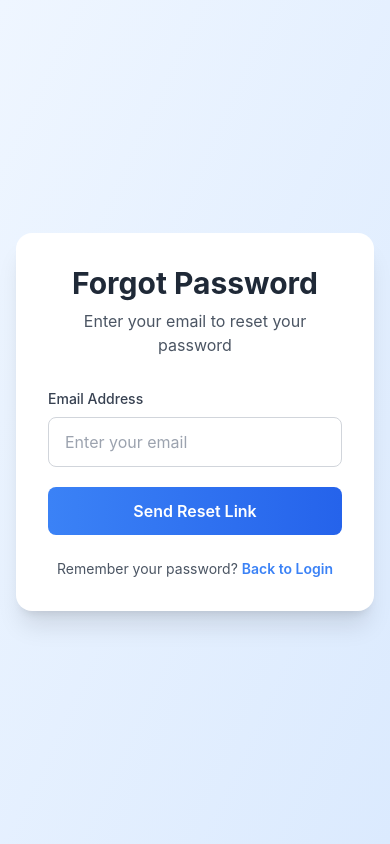
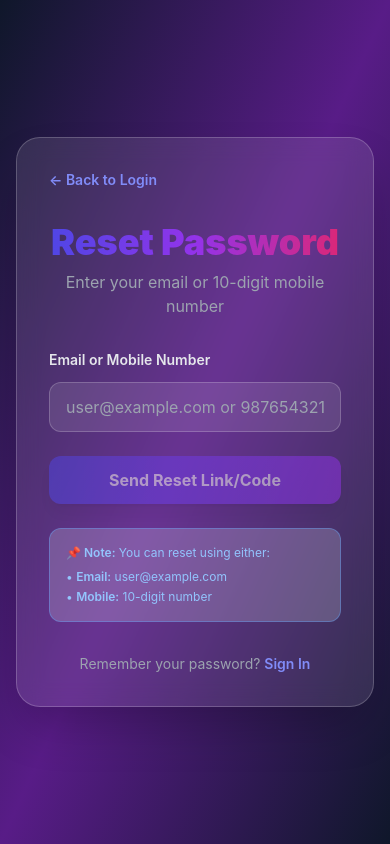
Before and after one commit to nikita9814/IntershipProject, a Next.js app: page /forgot-password in a window 390 px wide. Built offline with nearby package versions, Linux system fonts and the light colour scheme.

Commit message:
Fix password reset validation - support both email and mobile number

```diff
--- a/app/forgot-password/page.tsx
+++ b/app/forgot-password/page.tsx
@@ -4,34 +4,73 @@ import { useState, FormEvent, ChangeEvent } from 'react';
 import Link from 'next/link';
 
 export default function ForgotPassword() {
-  const [email, setEmail] = useState('');
+  const [contact, setContact] = useState('');
   const [loading, setLoading] = useState(false);
-  const [message, setMessage] = useState('');
+  const [error, setError] = useState('');
+  const [success, setSuccess] = useState('');
   const [submitted, setSubmitted] = useState(false);
+  const [resetType, setResetType] = useState<'email' | 'mobile' | ''>('');
 
   const handleChange = (e: ChangeEvent<HTMLInputElement>) => {
-    setEmail(e.target.value);
+    const value = e.target.value;
+    setContact(value);
+    setError('');
+
+    // Determine if it's email or mobile
+    if (value.includes('@')) {
+      setResetType('email');
+    } else if (/^\d/.test(value)) {
+      setResetType('mobile');
+    } else {
+      setResetType('');
+    }
   };
 
   const handleSubmit = async (e: FormEvent<HTMLFormElement>) => {
     e.preventDefault();
     setLoading(true);
+    setError('');
+    setSuccess('');
 
     try {
-      // Validate email
-      const emailRegex = /^[^\s@]+@[^\s@]+\.[^\s@]+$/;
-      if (!emailRegex.test(email)) {
-        setMessage('Please enter a valid email address');
+      // Validate input
+      if (!contact.trim()) {
+        setError('Please enter your email or mobile number');
+        setLoading(false);
+        return;
+      }
+
+      // Check if it's email
+      const emailRegex = /^[^\s@]+@[^\s@]+\.[a-zA-Z]{2,}$/;
+      const isEmail = emailRegex.test(contact);
+
+      // Check if it's mobile
+      const mobileRegex = /^[0-9]{10}$/;
+      const cleanedMobile = contact.replace(/\D/g, '');
+      const isMobile = mobileRegex.test(cleanedMobile);
+
+      if (!isEmail && !isMobile) {
+        if (contact.includes('@')) {
+          setError('❌ Invalid email format. Example: user@example.com');
+        } else {
+          setError('❌ Invalid mobile number. Please enter a 10-digit number.');
+        }
         setLoading(false);
         return;
       }
 
       // Simulate API call
-      console.log('Password reset requested for:', email);
-      setMessage('Password reset link sent to your email!');
+      if (isEmail) {
+        console.log('Password reset requested for email:', contact);
+        setSuccess(`✓ Reset link sent to ${contact}`);
+      } else {
+        console.log('Password reset requested for mobile:', cleanedMobile);
+        setSuccess(`✓ Reset code sent to ${cleanedMobile}`);
+      }
+
       setSubmitted(true);
     } catch (err) {
-      setMessage('An error occurred. Please try again.');
+      setError('⚠️ An error occurred. Please try again.');
       console.error(err);
     } finally {
       setLoading(false);
@@ -39,62 +78,105 @@ export default function ForgotPassword() {
   };
 
   return (
-    <main className="min-h-screen flex items-center justify-center px-4 py-8 bg-gradient-to-br from-blue-50 to-blue-100">
-      <div className="w-full max-w-md bg-white rounded-2xl shadow-xl p-8">
-        <h1 className="text-3xl font-bold text-gray-800 mb-2 text-center">Forgot Password</h1>
-        <p className="text-gray-600 text-center mb-8">Enter your email to reset your password</p>
+    <main className="min-h-screen flex items-center justify-center px-4 py-8 bg-gradient-to-br from-slate-900 via-purple-900 to-slate-900">
+      <div className="w-full max-w-md bg-white/10 backdrop-blur-md border border-white/20 rounded-3xl shadow-2xl p-8">
+        {/* Back Button */}
+        <Link
+          href="/"
+          className="flex items-center gap-2 text-indigo-400 hover:text-indigo-300 mb-8 font-semibold text-sm"
+        >
+          ← Back to Login
+        </Link>
+
+        <h1 className="text-4xl font-black bg-gradient-to-r from-indigo-600 via-purple-600 to-pink-600 bg-clip-text text-transparent mb-2 text-center">
+          Reset Password
+        </h1>
+        <p className="text-gray-400 text-center mb-8">
+          Enter your email or 10-digit mobile number
+        </p>
 
         {submitted ? (
-          <div className="bg-green-50 border border-green-200 rounded-lg p-6 text-center">
-            <p className="text-green-700 mb-4">Check your email for password reset instructions.</p>
+          <div className="bg-green-50/20 border border-green-400/40 rounded-xl p-6 text-center">
+            <div className="text-4xl mb-4">✓</div>
+            <p className="text-green-300 mb-4 font-semibold">{success}</p>
+            <p className="text-gray-300 text-sm mb-6">
+              {resetType === 'email'
+                ? 'Check your email inbox for reset instructions (valid for 24 hours)'
+                : 'Check your SMS for the verification code (valid for 10 minutes)'}
+            </p>
             <Link
               href="/"
-              className="text-blue-500 hover:text-blue-700 font-semibold"
+              className="inline-block px-6 py-2 bg-indigo-500/20 text-indigo-400 hover:bg-indigo-500/30 rounded-lg transition font-semibold"
             >
               Back to Login
             </Link>
           </div>
         ) : (
-          <form onSubmit={handleSubmit} className="space-y-5">
+          <form onSubmit={handleSubmit} className="space-y-6">
+            {/* Input Field */}
             <div>
-              <label htmlFor="email" className="block text-sm font-medium text-gray-700 mb-2">
-                Email Address
+              <label htmlFor="contact" className="block text-sm font-semibold text-gray-200 mb-3">
+                Email or Mobile Number
               </label>
               <input
-                type="email"
-                id="email"
-                value={email}
+                type="text"
+                id="contact"
+                value={contact}
                 onChange={handleChange}
-                placeholder="Enter your email"
-                className="w-full px-4 py-3 border border-gray-300 rounded-lg focus:outline-none focus:ring-2 focus:ring-blue-400 focus:border-transparent transition"
+                placeholder="user@example.com or 9876543210"
+                className="w-full px-4 py-3 bg-white/10 border border-white/20 rounded-xl text-white placeholder-gray-400 focus:outline-none focus:ring-2 focus:ring-indigo-500 focus:border-transparent transition"
               />
+              {resetType && (
+                <p className="text-xs mt-2 text-gray-400">
+                  📝 Detected as: {resetType === 'email' ? '📧 Email' : '📱 Mobile Number'}
+                </p>
+              )}
             </div>
 
-            {message && (
-              <div className="p-4 bg-red-50 border border-red-200 rounded-lg text-red-700 text-sm">
-                {message}
+            {/* Error Message */}
+            {error && (
+              <div className="p-4 bg-red-50/20 border border-red-400/40 rounded-xl text-red-300 text-sm font-medium">
+                {error}
               </div>
             )}
 
+            {/* Submit Button */}
             <button
               type="submit"
-              disabled={loading}
-              className="w-full bg-gradient-to-r from-blue-500 to-blue-600 hover:from-blue-600 hover:to-blue-700 text-white font-semibold py-3 rounded-lg transition disabled:opacity-70"
+              disabled={loading || !contact}
+              className="w-full bg-gradient-to-r from-indigo-600 to-purple-600 hover:from-indigo-700 hover:to-purple-700 text-white font-bold py-3 rounded-xl transition transform hover:shadow-lg active:scale-95 disabled:opacity-50 disabled:cursor-not-allowed shadow-lg hover:shadow-indigo-500/40"
             >
-              {loading ? 'Sending...' : 'Send Reset Link'}
+              {loading ? (
+                <span className="flex items-center justify-center gap-2">
+                  <span className="inline-block w-4 h-4 border-2 border-white/30 border-t-white rounded-full animate-spin"></span>
+                  Sending...
+                </span>
+              ) : (
+                'Send Reset Link/Code'
+              )}
             </button>
+
+            {/* Info Box */}
+            <div className="p-4 bg-blue-50/20 border border-blue-400/40 rounded-xl">
+              <p className="text-blue-300 text-xs">
+                <span className="font-semibold">📌 Note:</span> You can reset using either:
+              </p>
+              <ul className="text-blue-300 text-xs mt-2 space-y-1">
+                <li>• <span className="font-semibold">Email:</span> user@example.com</li>
+                <li>• <span className="font-semibold">Mobile:</span> 10-digit number</li>
+              </ul>
+            </div>
           </form>
         )}
 
-        <p className="text-center text-gray-600 text-sm mt-6">
-          Remember your password?{' '}
-          <Link
-            href="/"
-            className="text-blue-500 hover:text-blue-700 font-semibold"
-          >
-            Back to Login
-          </Link>
-        </p>
+        {!submitted && (
+          <p className="text-center text-gray-400 text-sm mt-8">
+            Remember your password?{' '}
+            <Link href="/" className="text-indigo-400 hover:text-indigo-300 font-semibold">
+              Sign In
+            </Link>
+          </p>
+        )}
       </div>
     </main>
   );
```
